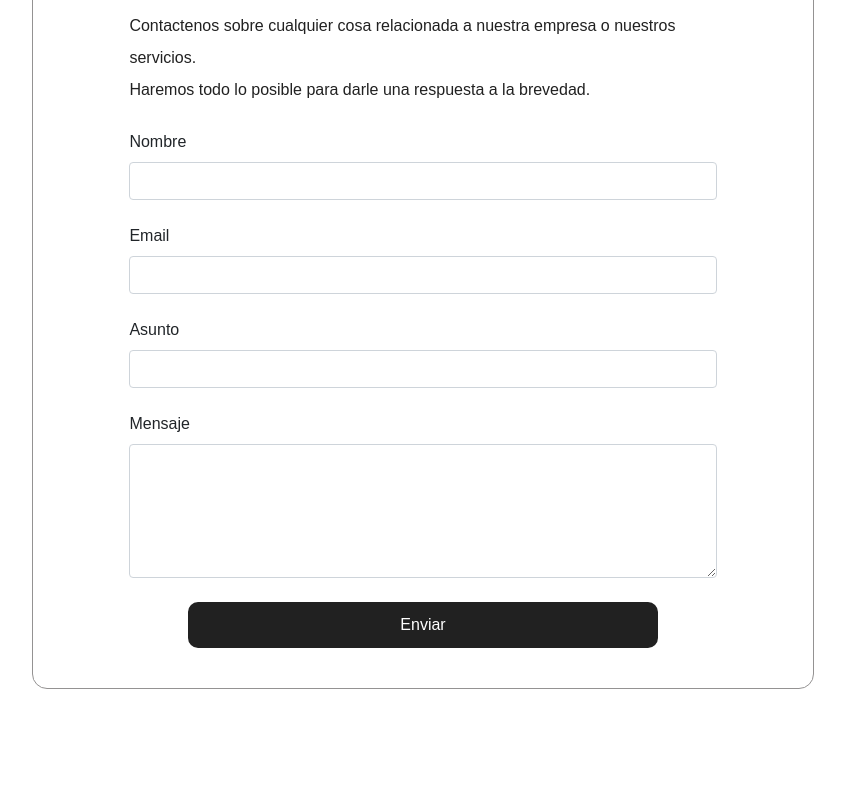
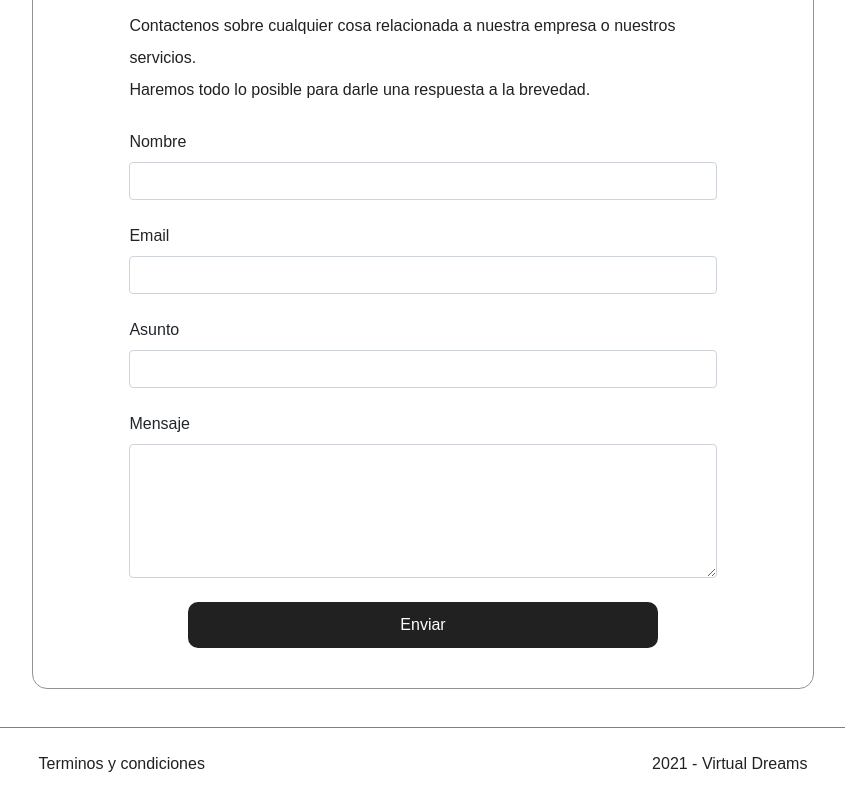
Before and after one commit to NahuelSavedra/nahuel-savedra-virtualdreams-rrhh-react, a React (Create React App) app: page / in a window 1280 px wide. Shown: the part 210-1010 px from the top of the page, without its empty margins (217-1062 px from the left). Before the commit the page ends 921 px from the top, so only its background shows below. Built offline with nearby package versions, Linux system fonts and the light colour scheme.

Commit message:
Footer completado

```diff
--- a/src/App.js
+++ b/src/App.js
@@ -2,6 +2,8 @@ import React from 'react'
 import {BrowserRouter as Router} from "react-router-dom"
 import { Header } from './components/Header.jsx'
 import { Formulario } from './components/Formulario'
+import { Footer } from './components/Footer'
+
 function App() {
   return (
     <>
@@ -9,6 +11,7 @@ function App() {
         <Header/>
       </Router>
       <Formulario/>
+      <Footer/>
     </>
   );
 }
--- /dev/null
+++ b/src/components/Footer.jsx
@@ -0,0 +1,11 @@
+import React from 'react'
+
+export const Footer = () => {
+
+    return(
+        <footer>
+            <p>Terminos y condiciones</p>
+            <p>2021 - Virtual Dreams</p>
+        </footer>
+    )
+}
--- a/src/css/custom.css
+++ b/src/css/custom.css
@@ -56,3 +56,12 @@ body {
     border-radius: 10px!important;
     width: 80%;
 }
+/* FOOTER */
+
+footer {
+    display: flex;
+    justify-content: space-around;
+    border-top: 1px solid grey;
+    padding: 1.5rem 2rem .5rem;
+    margin-top: 1rem;
+}
```
